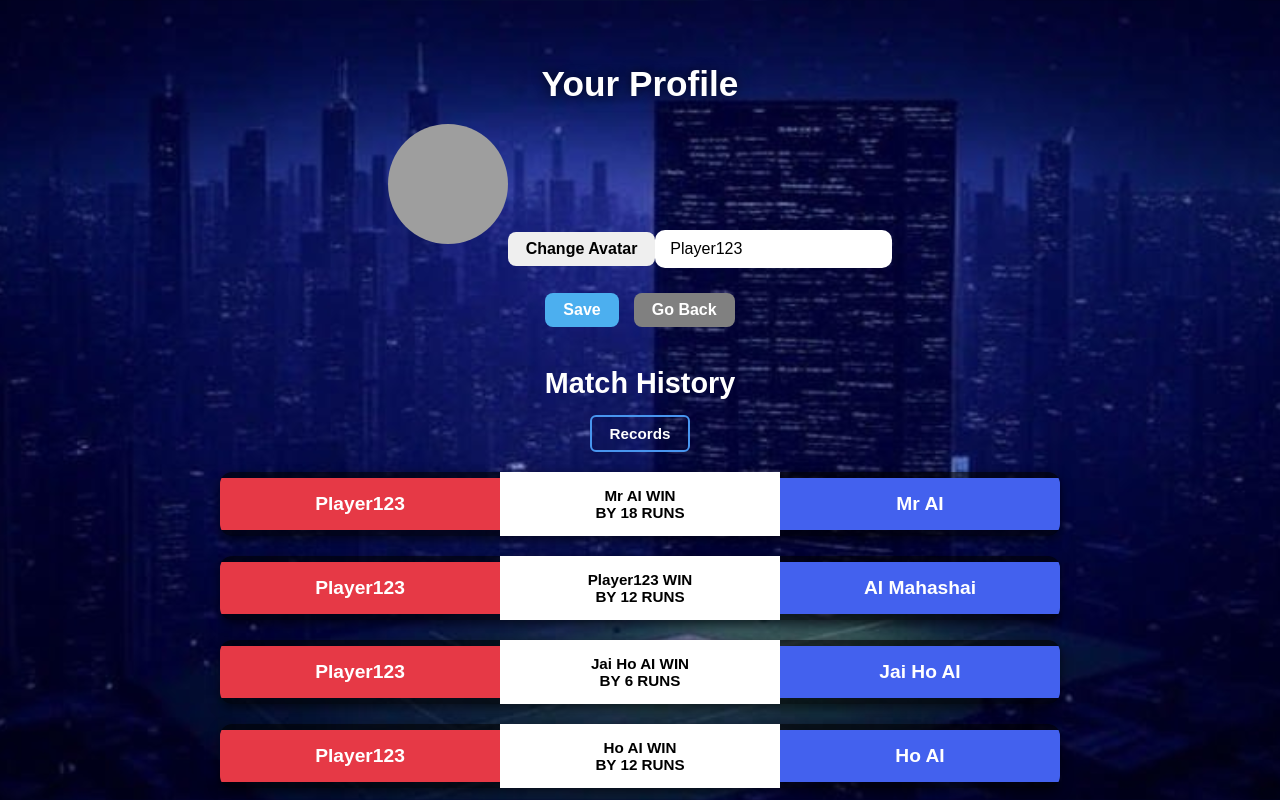
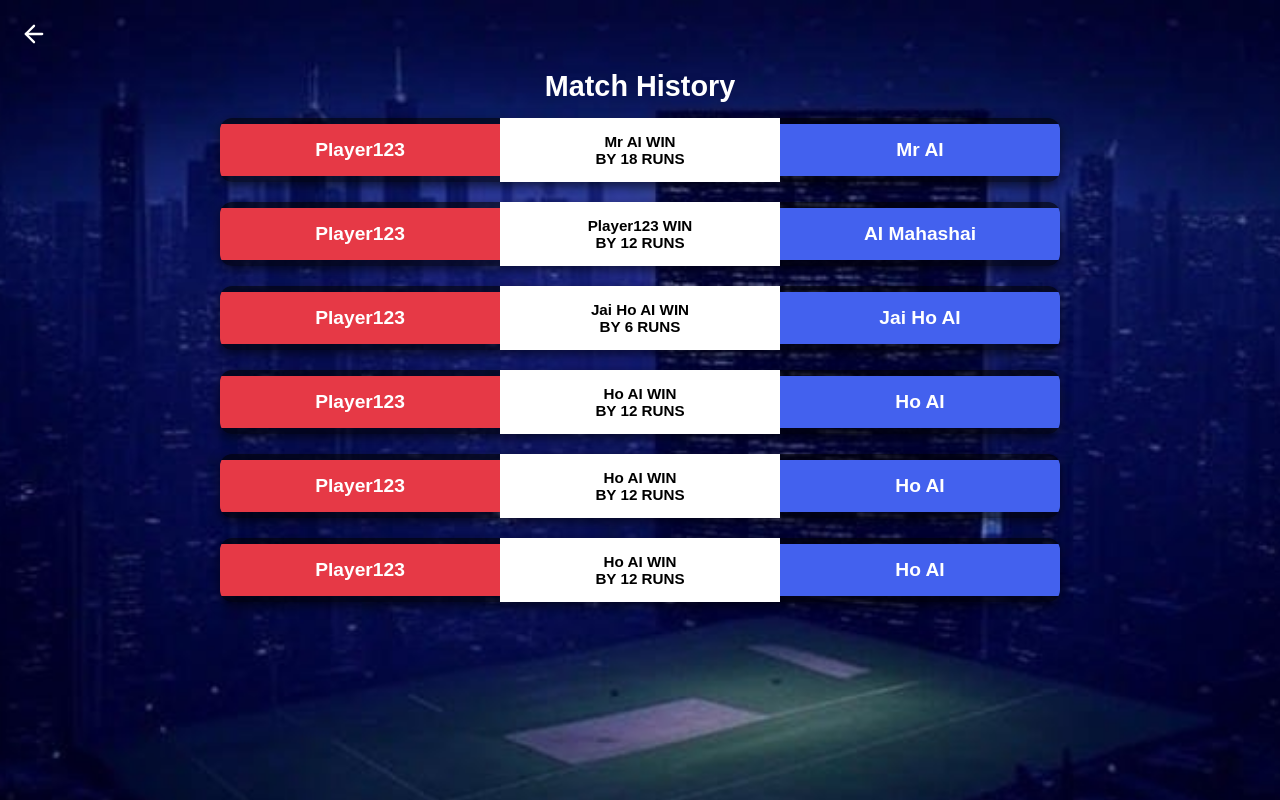
Before and after one commit to Gamersneha/stumps_Chumps_Sneha1, a React (Create React App) app in the folder frontend/: page /history in a window 1280 px wide. Shown: the top 800 px of the page. Built offline with nearby package versions, Linux system fonts and the light colour scheme; grey boxes are pictures that could not be loaded; a web font is replaced by a local one.

Commit message:
Add back navigation to History and Records pages with styled arrow

```diff
--- a/frontend/src/pages/History.css
+++ b/frontend/src/pages/History.css
@@ -139,3 +139,20 @@
   background: #4361ee;
   transform: translateY(1px);
 }
+.back-home {
+  position: absolute;
+  top: 20px;
+  left: 20px;
+  color: white;
+  text-decoration: none;
+  display: flex;
+  align-items: center;
+  gap: 5px;
+  font-weight: bold;
+  transition: transform 0.2s ease;
+}
+
+.back-home:hover {
+  transform: scale(1.1);
+  color: #4895ef;
+}
--- a/frontend/src/pages/History.jsx
+++ b/frontend/src/pages/History.jsx
@@ -1,88 +1,32 @@
-// History.jsx (Profile Page)
-import React, { useState, useEffect } from "react";
-import { useNavigate, Link } from "react-router-dom";
+// History.jsx (Match History Page only)
+import React from "react";
+import { Link } from "react-router-dom";
+import { ArrowLeft } from "lucide-react"; // ✅ import arrow icon
 import "./History.css";
 
-const avatarBase = "https://api.dicebear.com/6.x/adventurer/svg?seed=";
-
 const History = () => {
-  const navigate = useNavigate();
-
-  // actual saved nickname + avatar
-  const [nickname, setNickname] = useState(
-    localStorage.getItem("nickname") || "Player123"
-  );
-  const [avatar, setAvatar] = useState(localStorage.getItem("avatar") || "");
-
-  // temporary nickname for input field
-  const [tempNickname, setTempNickname] = useState(nickname);
-
-  useEffect(() => {
-    if (!avatar) {
-      const url = `${avatarBase}${encodeURIComponent(nickname)}`;
-      setAvatar(url);
-      localStorage.setItem("avatar", url);
-    }
-  }, []);
+  // get nickname (default "Player123")
+  const nickname = localStorage.getItem("nickname") || "Player123";
 
   // Match history dummy data
   const matches = [
     { player1: nickname, player2: "Mr AI", winner: "Mr AI", margin: 18 },
     { player1: nickname, player2: "AI Mahashai", winner: nickname, margin: 12 },
     { player1: nickname, player2: "Jai Ho AI", winner: "Jai Ho AI", margin: 6 },
-    { player1: nickname, player2: " Ho AI", winner: " Ho AI", margin: 12 },
-    { player1: nickname, player2: " Ho AI", winner: " Ho AI", margin: 12 },
-    { player1: nickname, player2: " Ho AI", winner: " Ho AI", margin: 12 },
-    { player1: nickname, player2: " Ho AI", winner: " Ho AI", margin: 12 },
-    { player1: nickname, player2: " Ho AI", winner: " Ho AI", margin: 12 },
+    { player1: nickname, player2: "Ho AI", winner: "Ho AI", margin: 12 },
+    { player1: nickname, player2: "Ho AI", winner: "Ho AI", margin: 12 },
+    { player1: nickname, player2: "Ho AI", winner: "Ho AI", margin: 12 },
   ];
-
-  const handleSave = () => {
-    setNickname(tempNickname); // update actual nickname
-    localStorage.setItem("nickname", tempNickname);
-    localStorage.setItem("avatar", avatar);
-  };
-
-  const handleChangeAvatar = () => {
-    const randomSeed = `${tempNickname}-${Math.floor(Math.random() * 1000)}`;
-    const url = `${avatarBase}${encodeURIComponent(randomSeed)}`;
-    setAvatar(url);
-  };
 
   return (
     <div className="profile-page">
-      <h1 className="profile-title">Your Profile</h1>
-
-      {/* Avatar + Nickname */}
-      <div className="profile-edit">
-        <img src={avatar} alt="avatar" className="profile-avatar" />
-        <button className="btn" onClick={handleChangeAvatar}>
-          Change Avatar
-        </button>
-
-        <input
-          type="text"
-          value={tempNickname}
-          onChange={(e) => setTempNickname(e.target.value)}
-          placeholder="Enter nickname"
-          className="nickname-input"
-        />
-
-        <div className="btn-group">
-          <button className="btn save" onClick={handleSave}>
-            Save
-          </button>
-          <button className="btn cancel" onClick={() => navigate(-1)}>
-            Go Back
-          </button>
-        </div>
-      </div>
+      {/* ✅ Back to Home Arrow */}
+      <Link to="/" className="back-home">
+        <ArrowLeft size={28} /> {/* icon */}
+      </Link>
 
       {/* Career History */}
       <h2 className="career-title">Match History</h2>
-      <Link to="/records">
-        <button className="records-btn">Records</button>
-      </Link>
 
       <div className="match-list">
         {matches.map((match, index) => (
--- a/frontend/src/pages/Records.jsx
+++ b/frontend/src/pages/Records.jsx
@@ -252,9 +252,39 @@ const Records = () => {
   return (
     // JSX remains unchanged...
     <div className="records-wrapper">
-      <header>
-        <h1>Hand Cricket — Match Records</h1>
-      </header>
+  <header
+  style={{
+    position: "relative",
+    display: "flex",
+    justifyContent: "center",
+    alignItems: "center",
+    padding: "10px 0",
+  }}
+>
+  {/* Back Arrow in the top-left */}
+  <span
+    onClick={() => (window.location.href = "/")}
+    style={{
+      position: "absolute",
+      left: "15px",
+      top: "50%",
+      transform: "translateY(-50%)",
+      cursor: "pointer",
+      fontSize: "4rem",
+      fontWeight: "bold",
+      color: "#e6e8ee",
+    }}
+  >
+    ←
+  </span>
+
+  {/* Centered Heading */}
+  <h1 style={{ margin: 0, textAlign: "center" }}>
+    Hand Cricket — Match Records
+  </h1>
+</header>
+
+
       <main className="flex-1 container">
         <div className="card">
           <h2>Overview</h2>
```
